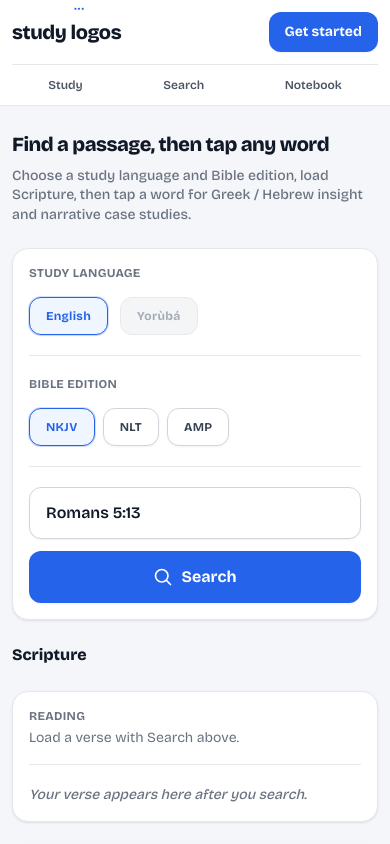
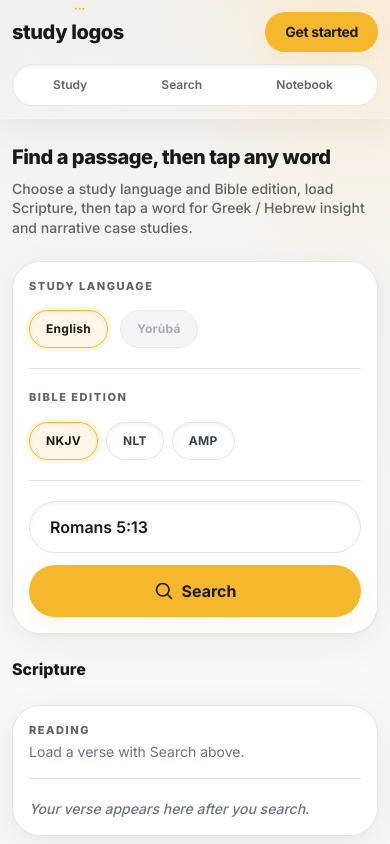
Before and after one commit to chevck/study-logos, a React (Vite) app: page / in a window 390 px wide. Shown: the top 844 px of the page. Built offline with nearby package versions, Linux system fonts and the light colour scheme; no server answers.

Commit message:
fix: theme of the application

```diff
--- a/index.html
+++ b/index.html
@@ -10,11 +10,11 @@
     <link rel="preconnect" href="https://fonts.googleapis.com" />
     <link rel="preconnect" href="https://fonts.gstatic.com" crossorigin />
     <link
-      href="https://fonts.googleapis.com/css2?family=Bricolage+Grotesque:wght@400;500;600;700;800&display=swap"
+      href="https://fonts.googleapis.com/css2?family=Inter:wght@400;500;600;700;800&display=swap"
       rel="stylesheet"
     />
   </head>
-  <body class="min-h-screen bg-ep-surface font-sans antialiased text-ep-ink">
+  <body class="min-h-screen font-sans antialiased text-ep-ink">
     <div id="root"></div>
     <script type="module" src="/src/main.jsx"></script>
   </body>
--- a/src/App.jsx
+++ b/src/App.jsx
@@ -82,7 +82,7 @@
       <span className='text-xl lowercase sm:text-2xl'>{brandWord1}</span>
       <span className='relative text-xl lowercase sm:text-2xl'>
         <span
-          className='absolute -top-3 left-[0.2rem] flex gap-px text-[5px] leading-none text-ep-blue sm:left-1 sm:text-[6px]'
+          className='absolute -top-3 left-[0.2rem] flex gap-px text-[5px] leading-none text-ep-accent sm:left-1 sm:text-[6px]'
           aria-hidden
         >
           <span>●</span>
@@ -404,81 +404,95 @@
       ?.scrollIntoView({ behavior: "smooth", block: "start" });
   };
 
-  const surfaceCard = "rounded-2xl border border-ep-line bg-white shadow-card";
+  const pillNavBtn =
+    "rounded-full px-4 py-2 text-xs font-semibold text-ep-muted transition hover:bg-white hover:text-ep-ink sm:text-sm";
+
+  const surfaceCard =
+    "rounded-[1.75rem] border border-ep-line/90 bg-white/95 shadow-card backdrop-blur-sm";
 
   return (
     <div className='relative min-h-screen overflow-x-hidden font-sans'>
-      <header className='sticky top-0 z-40 bg-white border-b border-ep-line'>
-        <div className='max-w-5xl px-3 py-3 mx-auto sm:px-6 sm:py-4'>
-          <div className='flex items-center justify-between gap-3 md:gap-6'>
+      <header className='sticky top-0 z-40 border-b border-white/40 bg-white/72 shadow-[0_8px_32px_rgb(26_25_23/0.05)] backdrop-blur-xl'>
+        <div className='mx-auto flex max-w-5xl flex-col gap-3 px-3 py-3 sm:px-6 sm:py-4'>
+          <div className='flex items-center gap-3 md:gap-4'>
             <button
               type='button'
               onClick={scrollMainTop}
-              className='min-w-0 text-left shrink'
+              className='min-w-0 shrink text-left'
             >
               <Logo brandWord1={t.brandWord1} brandWord2={t.brandWord2} />
             </button>
-            <nav className='items-center justify-center flex-1 hidden gap-6 text-sm font-semibold text-gray-600 md:flex lg:justify-start lg:gap-8'>
+
+            <nav
+              aria-label='Main navigation'
+              className='mx-auto hidden max-w-xl flex-1 justify-center px-2 md:flex'
+            >
+              <div className='inline-flex items-center gap-0.5 rounded-full border border-ep-line/85 bg-white/95 p-1 shadow-inner'>
                 <button
                   type='button'
                   onClick={scrollMainTop}
-                className='transition hover:text-ep-blue'
+                  className={pillNavBtn}
                 >
                   {t.navStudy}
                 </button>
                 <button
                   type='button'
                   onClick={scrollToSearch}
-                className='transition hover:text-ep-blue'
+                  className={pillNavBtn}
                 >
                   {t.navSearch}
                 </button>
                 <button
                   type='button'
                   onClick={() => setDrawerOpen(true)}
-                className='transition hover:text-ep-blue'
+                  className={pillNavBtn}
                 >
                   {t.navNotebook}
                 </button>
+              </div>
             </nav>
+
             <button
               type='button'
               onClick={() => setDrawerOpen(true)}
-              className='relative shrink-0 rounded-xl bg-ep-blue px-4 py-2.5 text-sm font-bold text-white shadow-sm transition hover:bg-ep-blue-hover sm:px-5 sm:py-2.5'
+              className='relative ml-auto shrink-0 rounded-full bg-ep-accent px-5 py-2.5 text-sm font-bold tracking-tight text-ep-accent-foreground shadow-soft transition hover:bg-ep-accent-hover'
             >
               {t.ctaGetStarted}
               {notebook.length > 0 && (
-                <span className='absolute -right-1.5 -top-1.5 flex h-5 min-w-[1.25rem] items-center justify-center rounded-full bg-white px-1 text-[10px] font-extrabold text-ep-blue ring-1 ring-ep-line'>
+                <span className='absolute -top-1.5 -right-1.5 flex h-5 min-w-[1.25rem] items-center justify-center rounded-full bg-white px-1 text-[10px] font-extrabold text-ep-accent-foreground shadow-card ring-1 ring-ep-line/70'>
                   {notebook.length > 9 ? "9+" : notebook.length}
                 </span>
               )}
             </button>
           </div>
+
           <nav
-            className='flex items-center justify-around gap-2 pt-3 mt-3 text-xs font-semibold text-gray-600 border-t border-ep-line sm:text-sm md:hidden'
-            aria-label='Main'
+            aria-label='Main navigation'
+            className='flex justify-center md:hidden'
           >
+            <div className='inline-flex w-full max-w-md items-center justify-around gap-0.5 rounded-full border border-ep-line/85 bg-white/95 py-1 pl-1 pr-2 shadow-inner'>
               <button
                 type='button'
                 onClick={scrollMainTop}
-              className='transition hover:text-ep-blue'
+                className={pillNavBtn}
               >
                 {t.navStudy}
               </button>
               <button
                 type='button'
                 onClick={scrollToSearch}
-              className='transition hover:text-ep-blue'
+                className={pillNavBtn}
               >
                 {t.navSearch}
               </button>
               <button
                 type='button'
                 onClick={() => setDrawerOpen(true)}
-              className='transition hover:text-ep-blue'
+                className={pillNavBtn}
               >
                 {t.navNotebook}
               </button>
+            </div>
           </nav>
         </div>
       </header>
@@ -509,7 +523,7 @@
           className={`mb-6 p-4 sm:mb-8 sm:p-5 md:p-6 ${surfaceCard}`}
         >
           <div className='flex flex-col gap-4 pb-5 mb-5 border-b border-ep-line sm:flex-row sm:items-center sm:justify-between'>
-            <span className='text-xs font-bold tracking-wide text-gray-500 uppercase'>
+            <span className='text-[11px] font-extrabold tracking-[0.14em] text-ep-muted uppercase'>
               {t.labelStudyLanguage}
             </span>
             <StudyLanguagePills
@@ -520,7 +534,7 @@
           </div>
 
           <div className='flex flex-col gap-4 pb-5 mb-5 border-b border-ep-line sm:flex-row sm:items-center sm:justify-between'>
-            <span className='text-xs font-bold tracking-wide text-gray-500 uppercase'>
+            <span className='text-[11px] font-extrabold tracking-[0.14em] text-ep-muted uppercase'>
               {t.labelBibleEdition}
             </span>
             <TranslationPills
@@ -543,12 +557,12 @@
               value={referenceInput}
               onChange={(e) => setReferenceInput(e.target.value)}
               placeholder={t.placeholderRef}
-              className='min-h-[52px] w-full flex-1 rounded-xl border border-gray-300 bg-white px-4 py-3 text-base font-semibold text-ep-ink shadow-sm outline-none placeholder:font-medium placeholder:text-gray-400 focus:border-ep-blue focus:ring-4 focus:ring-blue-100'
+              className='min-h-[52px] w-full flex-1 rounded-full border border-ep-line bg-white px-5 py-3 text-base font-semibold text-ep-ink shadow-inner outline-none ring-0 transition placeholder:font-medium placeholder:text-ep-muted focus:border-ep-accent focus:ring-[3px] focus:ring-ep-accent-soft'
             />
             <button
               type='submit'
               disabled={verseLoading}
-              className='flex min-h-[52px] w-full shrink-0 items-center justify-center gap-2 rounded-xl bg-ep-blue px-6 font-bold text-white shadow-sm transition hover:bg-ep-blue-hover disabled:cursor-not-allowed disabled:opacity-60 sm:w-auto sm:px-8 md:px-10'
+              className='flex min-h-[52px] w-full shrink-0 items-center justify-center gap-2 rounded-full bg-ep-accent px-6 font-bold text-ep-accent-foreground shadow-soft transition hover:bg-ep-accent-hover disabled:cursor-not-allowed disabled:opacity-60 sm:w-auto sm:px-8 md:px-10'
             >
               <IconSearch className='w-5 h-5' />
               {verseLoading ? t.searching : t.search}
@@ -558,7 +572,7 @@
 
         {error && (
           <div
-            className='px-4 py-3 mb-6 text-sm font-semibold text-red-900 border border-red-200 shadow-sm rounded-2xl bg-red-50 sm:mb-8 sm:px-5 sm:py-4'
+            className='mb-6 rounded-[1.5rem] border border-red-200/80 bg-red-50/90 px-4 py-3 text-sm font-semibold text-red-900 shadow-inner sm:mb-8 sm:px-5 sm:py-4'
             role='alert'
           >
             {error}
@@ -573,7 +587,7 @@
                 <span className='text-gray-700'>
                   <span className='break-words'>{displayReference}</span>{" "}
                   <span className='whitespace-nowrap'>
-                    → <span className='text-ep-blue'>{translation}</span>
+                    → <span className='font-bold text-ep-accent'>{translation}</span>
                   </span>
                 </span>
               </>
@@ -586,7 +600,7 @@
         <div className='w-full'>
           <div className={`mb-8 w-full p-4 sm:p-5 md:p-6 ${surfaceCard}`}>
             <div className='pb-4 mb-5 border-b border-ep-line'>
-              <p className='text-xs font-bold tracking-wide text-gray-500 uppercase'>
+              <p className='text-[11px] font-extrabold tracking-[0.14em] text-ep-muted uppercase'>
                 {t.readingLabel}
               </p>
               {displayReference ? (
--- a/src/components/ScriptureViewer.jsx
+++ b/src/components/ScriptureViewer.jsx
@@ -3,7 +3,7 @@
 
   return (
     <div
-      className="rounded-xl border border-gray-200 bg-slate-50 p-3 font-sans text-[1rem] font-semibold leading-[1.85] text-ep-ink sm:p-5 sm:text-[1.1rem] sm:leading-[1.95] md:text-[1.15rem]"
+      className="rounded-2xl border border-ep-line/85 bg-white/90 p-3 font-sans text-[1rem] font-semibold leading-[1.85] text-ep-ink shadow-inner backdrop-blur-sm sm:p-5 sm:text-[1.1rem] sm:leading-[1.95] md:text-[1.15rem]"
       role="region"
       aria-label={ariaLabel ?? 'Scripture passage'}
     >
@@ -16,9 +16,9 @@
               onClick={() => onWordClick(word)}
               className={[
                 'inline touch-manipulation rounded-lg border px-1 py-0.5 align-baseline transition-colors duration-150',
-                'focus-visible:outline focus-visible:outline-2 focus-visible:outline-offset-2 focus-visible:outline-ep-blue',
+                'focus-visible:outline focus-visible:outline-2 focus-visible:outline-offset-2 focus-visible:outline-ep-accent',
                 isActive
-                  ? 'border-ep-blue bg-blue-100 text-ep-ink shadow-sm'
+                  ? 'border-ep-accent bg-ep-accent-soft text-ep-ink shadow-sm ring-2 ring-ep-accent/25'
                   : 'border-transparent bg-white text-ep-ink hover:border-gray-300 hover:bg-white',
               ].join(' ')}
             >
--- a/src/components/SkeletonLoader.jsx
+++ b/src/components/SkeletonLoader.jsx
@@ -5,7 +5,7 @@
 
   return (
     <div
-      className="space-y-5 rounded-xl border border-gray-200 bg-slate-50 p-5"
+      className='space-y-5 rounded-2xl border border-ep-line/85 bg-white/70 p-5 shadow-inner backdrop-blur-sm'
       role="status"
       aria-label={ariaLabel}
     >
@@ -14,7 +14,7 @@
         {bar('w-full')}
         {bar('w-4/5')}
       </div>
-      <div className="space-y-2 rounded-xl border border-gray-200 bg-white p-4 shadow-sm">
+      <div className='space-y-2 rounded-xl border border-ep-line/70 bg-white/90 p-4 shadow-inner'>
         {bar('w-2/5')}
         {bar('w-full')}
         {bar('w-full')}
--- a/src/components/StudyLanguagePills.jsx
+++ b/src/components/StudyLanguagePills.jsx
@@ -15,12 +15,12 @@
         const label = labels[code] ?? code;
 
         const buttonClass = [
-          'rounded-xl border px-4 py-2.5 font-sans text-xs font-bold tracking-wide transition-colors',
+          'rounded-full border px-4 py-2.5 font-sans text-xs font-bold tracking-wide transition-colors',
           disabled
             ? 'cursor-not-allowed border-gray-200 bg-gray-100 text-gray-400 opacity-90 ring-0'
             : active
-              ? 'border-ep-blue bg-blue-50 text-ep-blue shadow-sm ring-1 ring-ep-blue/20'
-              : 'border-gray-300 bg-white text-gray-700 shadow-sm hover:border-gray-400 hover:bg-gray-50',
+              ? 'border-ep-accent bg-ep-accent-soft text-ep-accent-foreground shadow-inner ring-[3px] ring-ep-accent/15'
+              : 'border-ep-line/90 bg-white text-gray-700 shadow-inner hover:border-gray-400 hover:bg-white',
         ].join(' ');
 
         return (
--- a/src/components/Toast.jsx
+++ b/src/components/Toast.jsx
@@ -15,7 +15,7 @@
       role="status"
       aria-live="polite"
     >
-      <div className="rounded-full border border-gray-300 bg-white px-5 py-3 text-center font-sans text-sm font-bold leading-snug text-ep-ink shadow-card-lg">
+      <div className='rounded-[1.5rem] border border-ep-line/85 bg-white/95 px-5 py-3 text-center font-sans text-sm font-bold leading-snug text-ep-ink shadow-card backdrop-blur-md'>
         {message}
       </div>
     </div>
--- a/src/components/TranslationPills.jsx
+++ b/src/components/TranslationPills.jsx
@@ -9,10 +9,10 @@
             type="button"
             onClick={() => onChange(code)}
             className={[
-              'rounded-xl border px-4 py-2.5 font-sans text-xs font-bold uppercase tracking-wide transition-colors',
+              'rounded-full border px-4 py-2.5 font-sans text-xs font-bold uppercase tracking-wide transition-colors',
               active
-                ? 'border-ep-blue bg-blue-50 text-ep-blue shadow-sm ring-1 ring-ep-blue/20'
-                : 'border-gray-300 bg-white text-gray-700 shadow-sm hover:border-gray-400 hover:bg-gray-50',
+                ? 'border-ep-accent bg-ep-accent-soft text-ep-accent-foreground shadow-inner ring-[3px] ring-ep-accent/15'
+                : 'border-ep-line/90 bg-white text-gray-700 shadow-inner hover:border-gray-400 hover:bg-white',
             ].join(' ')}
           >
             {code}
--- a/src/index.css
+++ b/src/index.css
@@ -1,6 +1,6 @@
-/* Multi-word family must be quoted; Tailwind maps sans → var(--font-study-sans). */
+/* Crextio-inspired soft dashboard: Inter + warm neutrals */
 :root {
-  --font-study-sans: 'Bricolage Grotesque', system-ui, sans-serif;
+  --font-study-sans: 'Inter', system-ui, sans-serif;
 }
 
 @tailwind base;
@@ -21,7 +21,15 @@
   }
 
   body {
-    @apply min-h-screen bg-ep-surface font-sans text-ep-ink antialiased;
+    min-height: 100vh;
+    @apply font-sans text-ep-ink antialiased;
+    background-color: theme('colors.ep.surface');
+    background-image: radial-gradient(
+        ellipse 100% 70% at 92% -8%,
+        rgb(255 234 197 / 0.65),
+        transparent 52%
+      ),
+      linear-gradient(180deg, #f1f0ee 0%, #faf9f8 42%, #f7f6f4 100%);
   }
 
   #root {
--- a/tailwind.config.js
+++ b/tailwind.config.js
@@ -5,27 +5,44 @@
     extend: {
       colors: {
         ep: {
-          blue: '#2563EB',
-          'blue-hover': '#1D4ED8',
-          surface: '#F4F6F9',
-          line: '#E5E7EB',
-          muted: '#6B7280',
-          ink: '#111827',
+          accent: '#F5B82D',
+          'accent-hover': '#E0A724',
+          'accent-soft': '#FFF8EA',
+          'accent-muted': '#F3D893',
+          'accent-foreground': '#1C1A16',
+          /** Soft UI neutrals — warm gray, not clinical blue-grey */
+          surface: '#EDECEA',
+          'surface-muted': '#F7F7F6',
+          'surface-panel': '#FEFEFE',
+          line: '#E4E3E1',
+          muted: '#65635F',
+          ink: '#1A1917',
+          glow: '#FFEAC7',
+          /** Semantic green for success-style chips (Crextio “Invited” tone) */
+          success: '#4CA86D',
+          'success-soft': '#E8F5EC',
+          /** Deprecated aliases — mapped to accent for readability in existing strings */
+          blue: '#F5B82D',
+          'blue-hover': '#E0A724',
         },
-        'logos-blue': '#2563EB',
-        'logos-blue-light': '#DBEAFE',
-        'logos-blue-pale': '#EFF6FF',
-        'logos-ink': '#111827',
+        logos: {
+          accent: '#F5B82D',
+          'accent-soft': '#FFF8EA',
+          ink: '#1A1917',
+        },
       },
       fontFamily: {
         sans: ['var(--font-study-sans)', 'system-ui', 'sans-serif'],
       },
       borderRadius: {
-        card: '16px',
+        card: '28px',
+        pill: '9999px',
       },
       boxShadow: {
-        card: '0 1px 3px rgb(0 0 0 / 0.06), 0 1px 2px rgb(0 0 0 / 0.04)',
-        'card-lg': '0 4px 24px rgb(15 23 42 / 0.06)',
+        card: '0 10px 40px rgb(26 25 23 / 0.06), 0 2px 8px rgb(26 25 23 / 0.03)',
+        'card-lg': '0 16px 48px rgb(26 25 23 / 0.08), 0 4px 12px rgb(26 25 23 / 0.04)',
+        soft: '0 6px 24px rgb(245 184 45 / 0.12)',
+        innerSoft: 'inset 0 1px 1px rgb(26 25 23 / 0.04)',
       },
     },
   },
```
Also changed, not shown: src/components/NotebookDrawer.jsx (+5 -5 lines), src/components/WordBreakdownPanel.jsx (+9 -9 lines), src/lib/types.js, 5 other files (tests, documents, lock files or other folders). Lines whose indentation alone changed are shown as unchanged.
